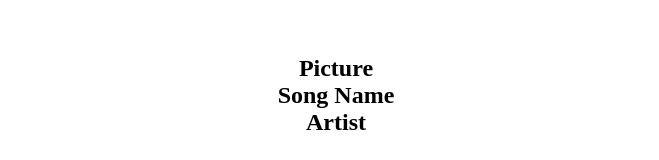
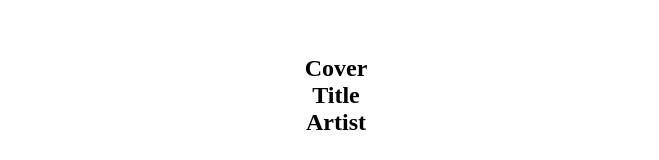
Before and after one commit to mightyhyuk/breeze, a React (Create React App) app: page / in a window 1280 px wide. Shown: the part 145-305 px from the top of the page, without its empty margins (304-963 px from the left). Built offline with nearby package versions, Linux system fonts and the light colour scheme.

Commit message:
Update naming

```diff
--- a/src/App.js
+++ b/src/App.js
@@ -1,4 +1,4 @@
-import Song from "./components/Song";
+import Music from "./components/Music";
 import Player from "./components/Player";
 
 import "./styles/app.scss";
@@ -8,7 +8,7 @@ import data from "./data/chillhop";
 function App() {
   return (
     <div className="App">
-      <Song />
+      <Music />
       <Player />
     </div>
   );
--- /dev/null
+++ b/src/components/Music.jsx
@@ -0,0 +1,11 @@
+function Music() {
+  return (
+    <div className="music-container">
+      <h2>Cover</h2>
+      <h2>Title</h2>
+      <h2>Artist</h2>
+    </div>
+  );
+}
+
+export default Music;
--- a/src/components/Player.jsx
+++ b/src/components/Player.jsx
@@ -14,7 +14,11 @@ function Player() {
         <p>End Time</p>
       </div>
       <div className="play-control">
-        <FontAwesomeIcon className="skip-back" size="2x" icon={faAngleLeft} />
+        <FontAwesomeIcon
+          className="skip-backward"
+          size="2x"
+          icon={faAngleLeft}
+        />
         <FontAwesomeIcon className="play" size="2x" icon={faPlay} />
         <FontAwesomeIcon
           className="skip-forward"
--- a/src/components/Song.jsx
+++ /dev/null
@@ -1,11 +0,0 @@
-function Song() {
-  return (
-    <div className="song-container">
-      <h2>Picture</h2>
-      <h2>Song Name</h2>
-      <h2>Artist</h2>
-    </div>
-  );
-}
-
-export default Song;
--- a/src/data/chillhop.js
+++ b/src/data/chillhop.js
@@ -1,6 +1,6 @@
 import { v4 as uuidv4 } from "uuid";
 
-function getChillhopSongs() {
+function getChillhopMusic() {
   return [
     {
       title: "Beaver Creek",
@@ -65,4 +65,4 @@ function getChillhopSongs() {
   ];
 }
 
-export default getChillhopSongs;
+export default getChillhopMusic;
--- a/src/styles/_song.scss
+++ b/src/styles/_music.scss
@@ -1,4 +1,4 @@
-.song-container {
+.music-container {
   height: 60vh;
   display: flex;
   flex-direction: column;
--- a/src/styles/app.scss
+++ b/src/styles/app.scss
@@ -4,5 +4,5 @@
   box-sizing: border-box;
 }
 
-@import "./song";
+@import "./music";
 @import "./player";
```
